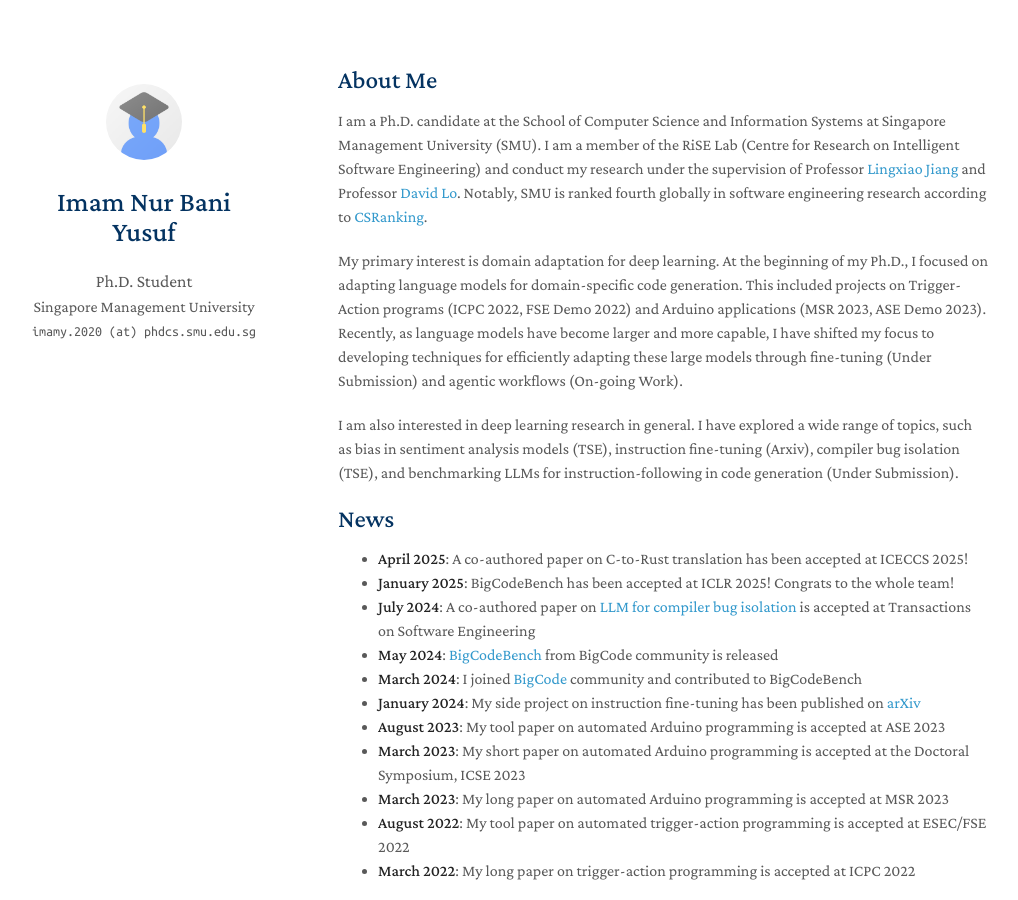
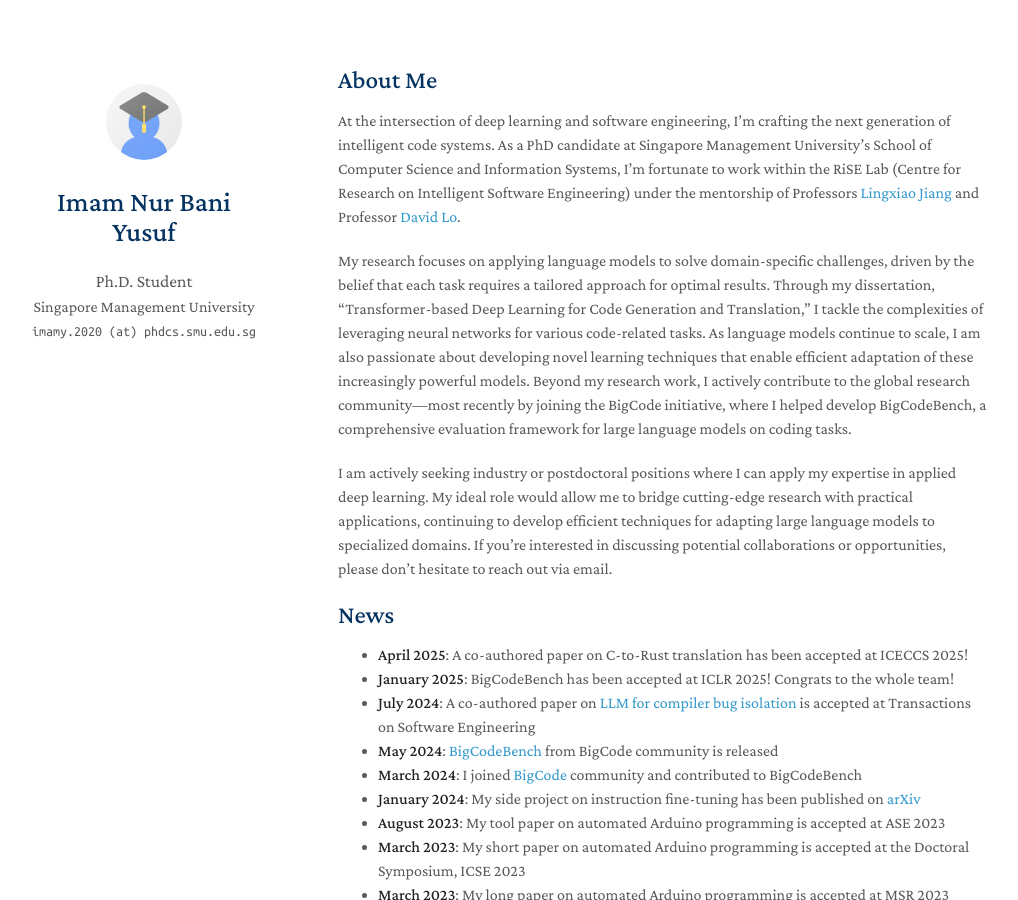
Before and after one commit to imamnurby/imamnurby.github.io, a Jekyll site: the page built from index.md, in a window 1280 px wide and 900 px high. Shown: the whole window, without its empty margins (132-1150 px from the left). Built offline with Jekyll 4.4.1, drawn with Linux system fonts in a browser that asks for light colours; nearby versions of some CDN libraries; a style sheet for code colours, icons or effects is not loaded; our own code applies the rules of GitHub Pages for plain Markdown files.

Commit message:
update About Me

```diff
--- a/index.md
+++ b/index.md
@@ -4,11 +4,11 @@ layout: homepage
 
 ## About Me
 
-I am a Ph.D. candidate at the School of Computer Science and Information Systems at Singapore Management University (SMU). I am a member of the RiSE Lab (Centre for Research on Intelligent Software Engineering) and conduct my research under the supervision of Professor [Lingxiao Jiang](http://www.mysmu.edu/faculty/lxjiang/#gsc.tab=0) and Professor [David Lo](http://www.mysmu.edu/faculty/davidlo/). Notably, SMU is ranked fourth globally in software engineering research according to [CSRanking](https://csrankings.org/#/index?soft&world).
+At the intersection of deep learning and software engineering, I'm crafting the next generation of intelligent code systems. As a PhD candidate at Singapore Management University's School of Computer Science and Information Systems, I'm fortunate to work within the RiSE Lab (Centre for Research on Intelligent Software Engineering) under the mentorship of Professors [Lingxiao Jiang](http://www.mysmu.edu/faculty/lxjiang/#gsc.tab=0) and Professor [David Lo](http://www.mysmu.edu/faculty/davidlo/).
 
-My primary interest is domain adaptation for deep learning. At the beginning of my Ph.D., I focused on adapting language models for domain-specific code generation. This included projects on Trigger-Action programs (ICPC 2022, FSE Demo 2022) and Arduino applications (MSR 2023, ASE Demo 2023). Recently, as language models have become larger and more capable, I have shifted my focus to developing techniques for efficiently adapting these large models through fine-tuning (Under Submission) and agentic workflows (On-going Work).
+My research focuses on applying language models to solve domain-specific challenges, driven by the belief that each task requires a tailored approach for optimal results. Through my dissertation, "Transformer-based Deep Learning for Code Generation and Translation," I tackle the complexities of leveraging neural networks for various code-related tasks. As language models continue to scale, I am also passionate about developing novel learning techniques that enable efficient adaptation of these increasingly powerful models. Beyond my research work, I actively contribute to the global research community—most recently by joining the BigCode initiative, where I helped develop BigCodeBench, a comprehensive evaluation framework for large language models on coding tasks.
 
-I am also interested in deep learning research in general. I have explored a wide range of topics, such as bias in sentiment analysis models (TSE), instruction fine-tuning (Arxiv), compiler bug isolation (TSE), and benchmarking LLMs for instruction-following in code generation (Under Submission).
+I am actively seeking industry or postdoctoral positions where I can apply my expertise in applied deep learning. My ideal role would allow me to bridge cutting-edge research with practical applications, continuing to develop efficient techniques for adapting large language models to specialized domains. If you're interested in discussing potential collaborations or opportunities, please don't hesitate to reach out via email.
 
 ## News
 - **April 2025**: A co-authored paper on C-to-Rust translation has been accepted at ICECCS 2025!
```
